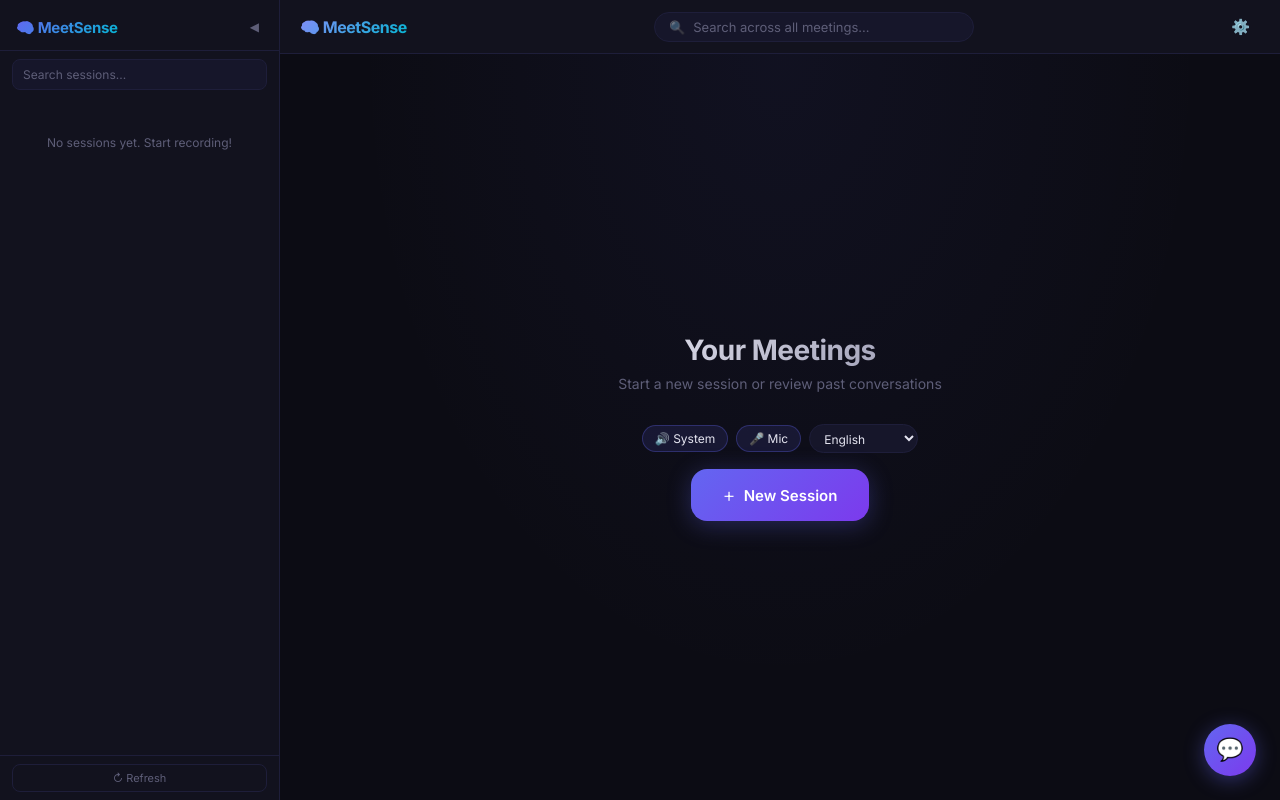
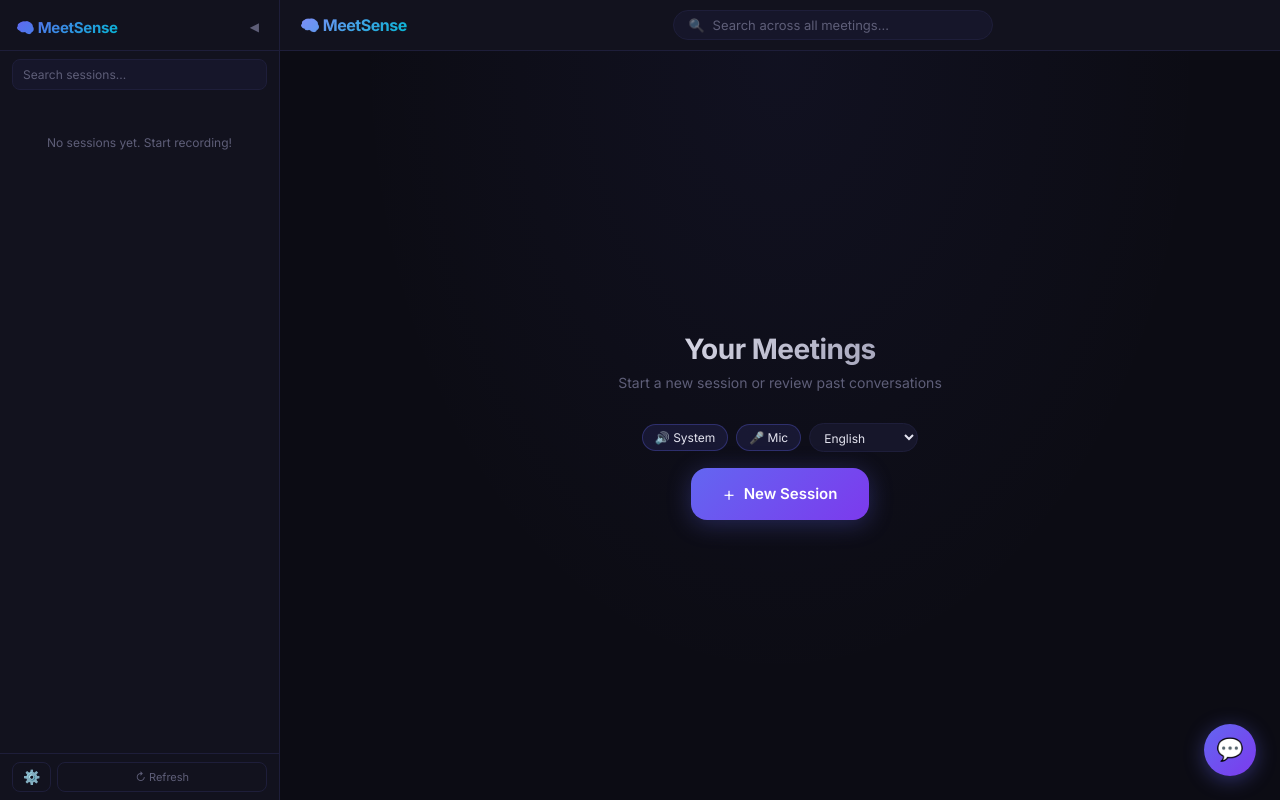
Before and after one commit to anhducmata/Godeye, a React (Vite) app: page / in a window 1280 px wide. Built offline with nearby package versions, Linux system fonts and the light colour scheme.

Commit message:
fix: move settings button to sidebar footer next to refresh

```diff
--- a/src/renderer/App.tsx
+++ b/src/renderer/App.tsx
@@ -134,7 +134,7 @@
 
   return (
     <div className="app-layout">
-      <Sidebar ref={sidebarRef} onLoadSession={handleLoadSession} isRecording={state === 'capturing'} />
+      <Sidebar ref={sidebarRef} onLoadSession={handleLoadSession} onOpenSettings={() => setShowSettings(true)} isRecording={state === 'capturing'} />
       <div className="app">
 
       {/* Settings Modal */}
@@ -202,9 +202,7 @@
                 )}
               </div>
             </div>
-            <div className="topbar__right">
-              <button className="btn btn--icon" onClick={() => setShowSettings(true)} title="Settings">⚙️</button>
-            </div>
+            <div className="topbar__right" />
           </header>
 
           <main className="sessions-view">
--- a/src/renderer/components/Sidebar.tsx
+++ b/src/renderer/components/Sidebar.tsx
@@ -12,6 +12,7 @@
 
 interface SidebarProps {
   onLoadSession: (id: string) => void
+  onOpenSettings: () => void
   isRecording: boolean
 }
 
@@ -48,7 +49,7 @@
   return d.toLocaleDateString('en-US', { month: 'short', day: 'numeric' })
 }
 
-export const Sidebar = forwardRef<SidebarHandle, SidebarProps>(function Sidebar({ onLoadSession, isRecording }, ref) {
+export const Sidebar = forwardRef<SidebarHandle, SidebarProps>(function Sidebar({ onLoadSession, onOpenSettings, isRecording }, ref) {
   const [sessions, setSessions] = useState<Session[]>([])
   const [searchQuery, setSearchQuery] = useState('')
   const [collapsed, setCollapsed] = useState(false)
@@ -148,6 +149,7 @@
       </div>
 
       <div className="sidebar__footer">
+        <button className="sidebar__settings" onClick={onOpenSettings} title="Settings">⚙️</button>
         <button className="sidebar__refresh" onClick={loadSessions}>↻ Refresh</button>
       </div>
     </aside>
--- a/src/renderer/styles/index.css
+++ b/src/renderer/styles/index.css
@@ -308,6 +308,24 @@
 .sidebar__footer {
   padding: 8px 12px;
   border-top: 1px solid var(--border);
+  display: flex;
+  gap: 6px;
+}
+
+.sidebar__settings {
+  background: none;
+  border: 1px solid var(--border);
+  color: var(--text-3);
+  font-size: 14px;
+  padding: 6px 10px;
+  border-radius: var(--radius-sm);
+  cursor: pointer;
+  transition: all 0.15s;
+}
+
+.sidebar__settings:hover {
+  border-color: var(--accent);
+  color: var(--text);
 }
 
 .sidebar__refresh {
```
